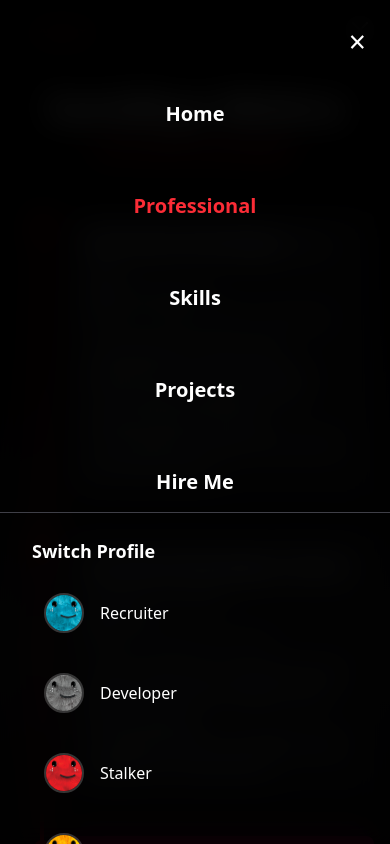
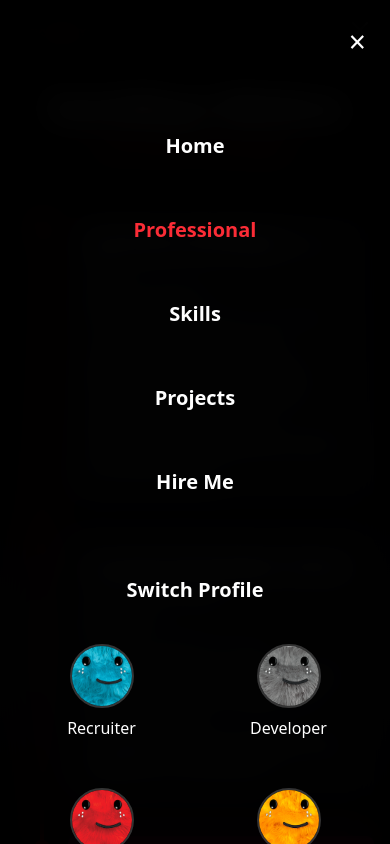
Before and after one commit to SanidhyaMishra25/Portfolio, a React (Vite) app: page /about in a window 390 px wide. Both pictures are taken after a click on the button "Open navigation menu". Shown: the top 844 px of the page. Built offline with nearby package versions, Linux system fonts and the light colour scheme.

Commit message:
Updated layout with Navbar and React Router Outlet

```diff
--- a/src/components/Navbar.jsx
+++ b/src/components/Navbar.jsx
@@ -99,7 +99,7 @@ function Navbar() {
 
       {/* Full-screen Mobile Menu */}
       {isOpen && (
-        <div className="fixed inset-0 z-50 flex flex-col bg-black/90 backdrop-blur-lg animate-slideIn">
+        <div className="fixed inset-0 z-50 flex flex-col bg-black/95 backdrop-blur-lg animate-slideIn overflow-y-auto">
           <div className="flex justify-end p-4">
             <button
               onClick={() => setIsOpen(false)}
@@ -109,12 +109,16 @@ function Navbar() {
               ×
             </button>
           </div>
-          <ul className="flex-1 flex flex-col items-center justify-center gap-8">
+
+          {/* Mobile Navigation Links */}
+          <ul className="flex flex-col items-center justify-center gap-6 px-4 py-8">
             {navLinks.map((link) => (
               <li key={link.name} className="w-full text-center">
                 <Link
                   to={link.path}
-                  className={`text-xl font-semibold px-6 py-4 block rounded-lg transition-colors duration-200 ${location.pathname === link.path ? 'text-red-500' : 'text-white'} hover:bg-zinc-800/80`}
+                  className={`text-xl font-semibold px-6 py-4 block rounded-lg transition-colors duration-200 ${
+                    location.pathname === link.path ? 'text-red-500' : 'text-white'
+                  } hover:bg-zinc-800/80`}
                   onClick={() => setIsOpen(false)}
                 >
                   {link.name}
@@ -122,23 +126,29 @@ function Navbar() {
               </li>
             ))}
           </ul>
-          <div className="border-t border-zinc-700 py-6 px-8">
-            <h2 className="text-lg text-white font-semibold mb-4">Switch Profile</h2>
-            <ul className="flex flex-col gap-4">
+
+          {/* Mobile Profile Section */}
+          <div className="mt-8 px-4 pb-8">
+            <h2 className="text-xl text-white font-semibold mb-6 text-center">Switch Profile</h2>
+            <div className="grid grid-cols-2 gap-4">
               {profiles.map((profile, index) => (
-                <li
+                <div
                   key={index}
-                  className="flex items-center gap-4 p-3 rounded-lg cursor-pointer hover:bg-zinc-800/80 transition-colors duration-200"
+                  className="flex flex-col items-center p-4 rounded-lg cursor-pointer hover:bg-zinc-800/80 transition-colors duration-200"
                   onClick={() => {
                     navigate(profile.path);
                     setIsOpen(false);
                   }}
                 >
-                  <img src={profile.img} alt={profile.name} className="w-10 h-10 rounded-full border-2 border-white/20" />
-                  <span className="font-medium text-white">{profile.name}</span>
-                </li>
+                  <img
+                    src={profile.img}
+                    alt={profile.name}
+                    className="w-16 h-16 rounded-full border-2 border-white/20 mb-2"
+                  />
+                  <span className="font-medium text-white text-center">{profile.name}</span>
+                </div>
               ))}
-            </ul>
+            </div>
           </div>
         </div>
       )}
```
